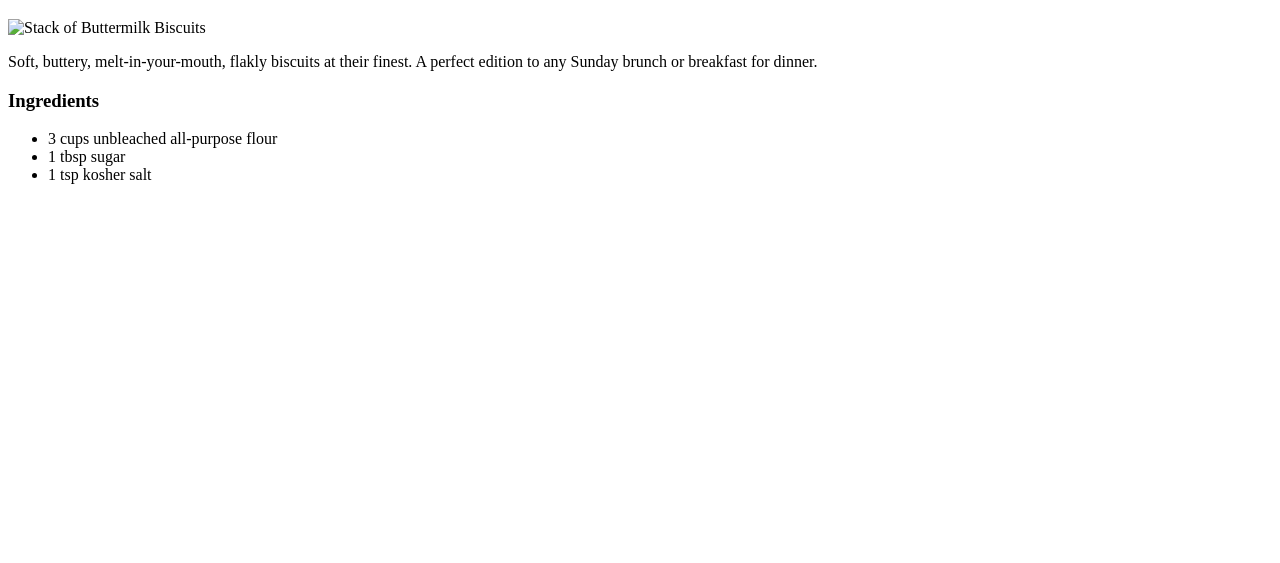
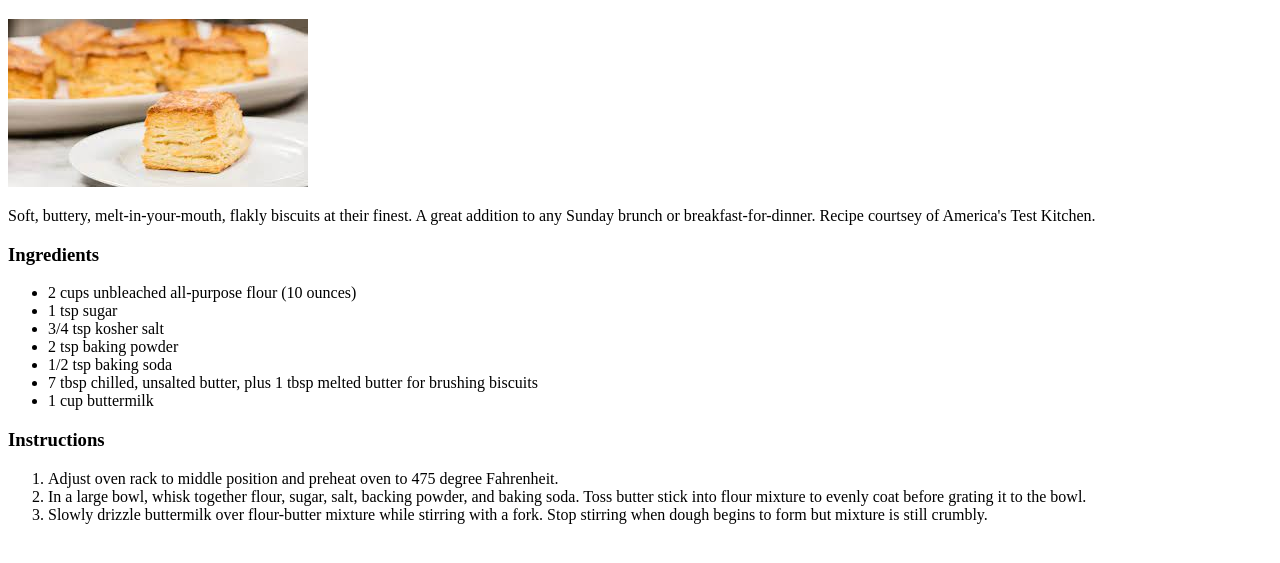
Before and after one commit to joyceha12/odin-recipes, a plain HTML site: page recipes/buttermilk_biscuits.html in a window 1280 px wide. Shown: the part 61-624 px from the top of the page. Drawn offline with Linux system fonts and the light colour scheme.

Commit message:
Edit recipe description and instructions

```diff
--- a/recipes/buttermilk_biscuits.html
+++ b/recipes/buttermilk_biscuits.html
@@ -6,14 +6,32 @@
     </head>
     <body>
         <h1>Buttermilk Biscuits</h1>
-        <img src="/img/buttermilk_biscuits.jpg" alt="Stack of Buttermilk Biscuits">
+        <img src="img/buttermilk_biscuits.jpeg" alt="Finished Buttermilk Biscuits
+        on a Plate">
         <p>Soft, buttery, melt-in-your-mouth, flakly biscuits at their finest. A
-            perfect edition to any Sunday brunch or breakfast for dinner.</p>
+            great addition to any Sunday brunch or breakfast-for-dinner. Recipe
+            courtsey of America's Test Kitchen.</p>
         <h3>Ingredients</h3>
         <ul>
-            <li>3 cups unbleached all-purpose flour</li>
-            <li>1 tbsp sugar</li>
-            <li>1 tsp kosher salt</li>
+            <li>2 cups unbleached all-purpose flour (10 ounces)</li>
+            <li>1 tsp sugar</li>
+            <li>3/4 tsp kosher salt</li>
+            <li>2 tsp baking powder</li>
+            <li>1/2 tsp baking soda</li>
+            <li>7 tbsp chilled, unsalted butter, plus 1 tbsp melted butter for
+                brushing biscuits</li>
+            <li>1 cup buttermilk</li>
         </ul>
+        <h3>Instructions</h3>
+        <ol>
+            <li>Adjust oven rack to middle position and preheat oven to 475 degree
+                Fahrenheit.</li>
+            <li>In a large bowl, whisk together flour, sugar, salt, backing powder,
+                 and baking soda. Toss butter stick into flour mixture to evenly coat
+                 before grating it to the bowl.</li>
+            <li>Slowly drizzle buttermilk over flour-butter mixture while stirring
+                with a fork. Stop stirring when dough begins to form but mixture is
+                still crumbly.</li>
+        </ol>
     </body>
 </html>
```
Also changed, not shown: recipes/chocolate_chip_cookies.html (+4 -3 lines).
